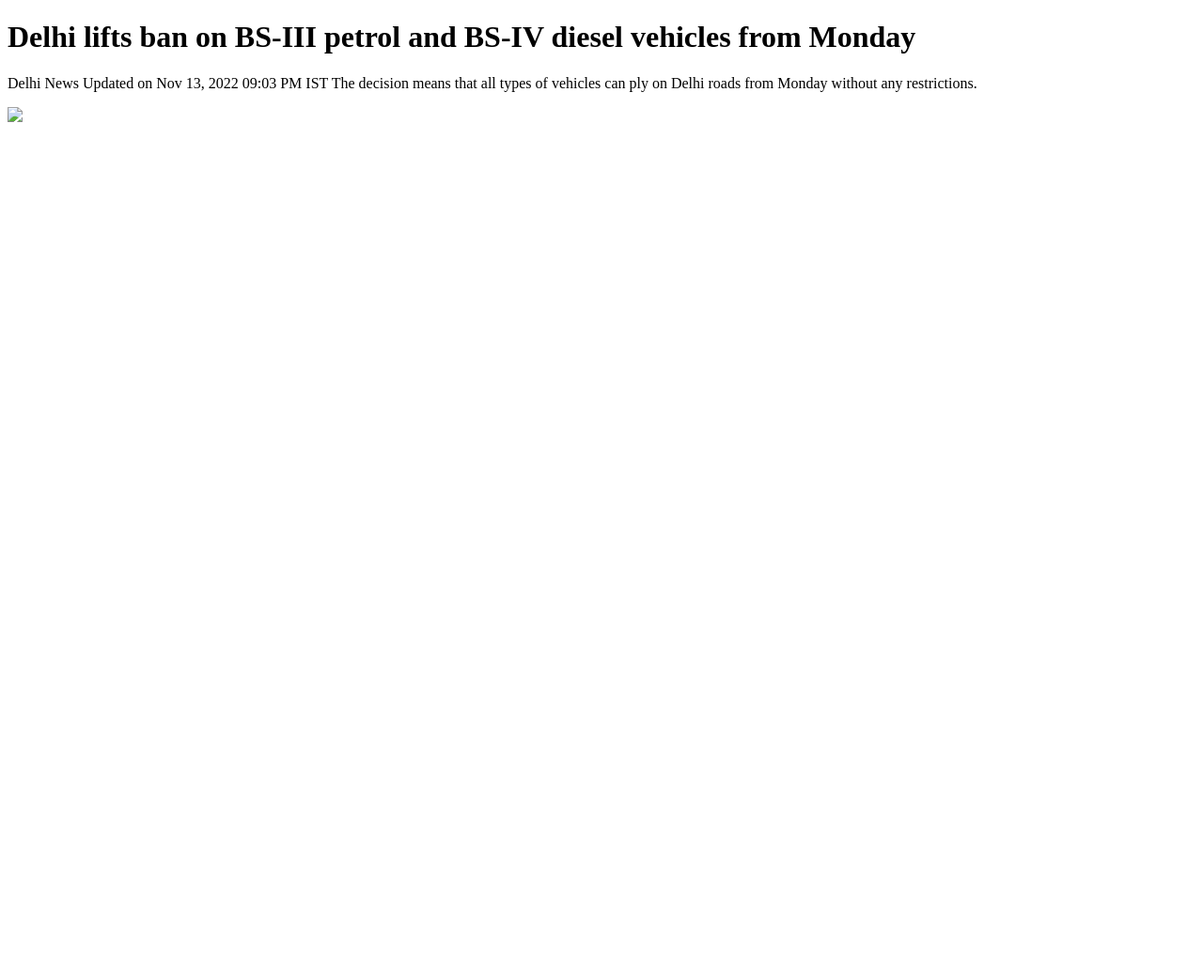
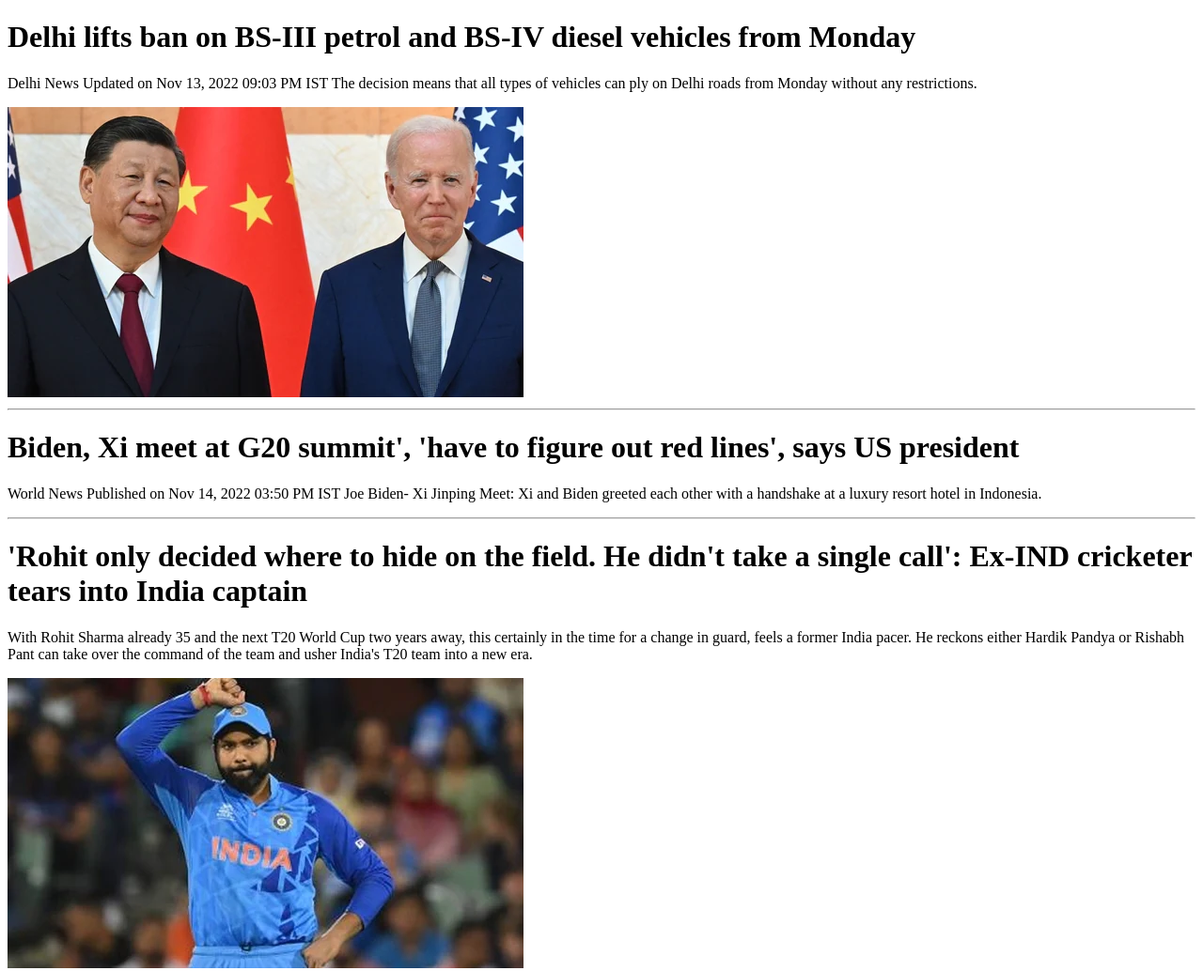
Before and after one commit to tanishkamahawar124/news7-2022, a plain HTML site: page index.html in a window 1280 px wide. Shown: the whole page at 94% size. Before the commit the page ends 800 px from the top, so only its background shows below. Drawn offline with Linux system fonts and the light colour scheme.

Commit message:
commit 2

```diff
--- a/index.html
+++ b/index.html
@@ -8,7 +8,20 @@
         <p>Delhi News
             Updated on Nov 13, 2022 09:03 PM IST
             The decision means that all types of vehicles can ply on Delhi roads from Monday without any restrictions.
-            </p>
-            <img src="./img/news7website">
+        </p>
+        <img src="./img/1.webp">
+
+        <hr>
+
+        <h1>Biden, Xi meet at G20 summit', 'have to figure out red lines', says US president</h1>
+        <p>World News
+            Published on Nov 14, 2022 03:50 PM IST
+            Joe Biden- Xi Jinping Meet: Xi and Biden greeted each other with a handshake at a luxury resort hotel in Indonesia.
+        </p>
+        <hr>
+
+        <h1>'Rohit only decided where to hide on the field. He didn't take a single call': Ex-IND cricketer tears into India captain</h1>
+        <p>With Rohit Sharma already 35 and the next T20 World Cup two years away, this certainly in the time for a change in guard, feels a former India pacer. He reckons either Hardik Pandya or Rishabh Pant can take over the command of the team and usher India's T20 team into a new era.</p>
+        <img src="./img/2.webp" >
     </body>
 </html>
```
Also changed, not shown: fonts/7news.webp (added), img/1.webp (added), img/2.webp (added).
